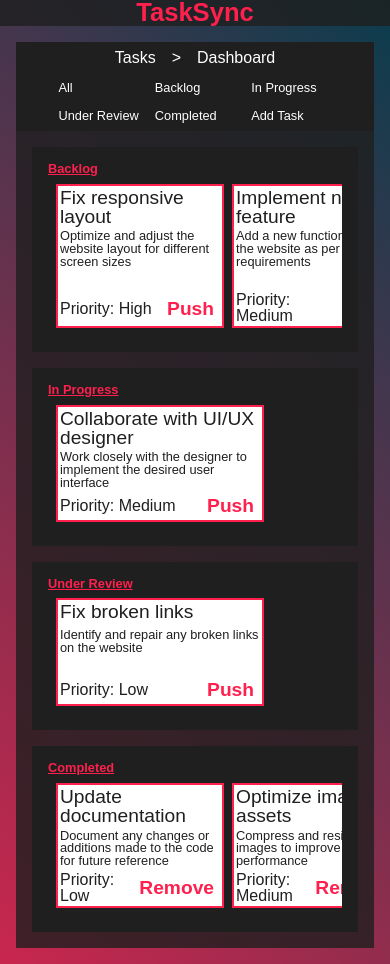
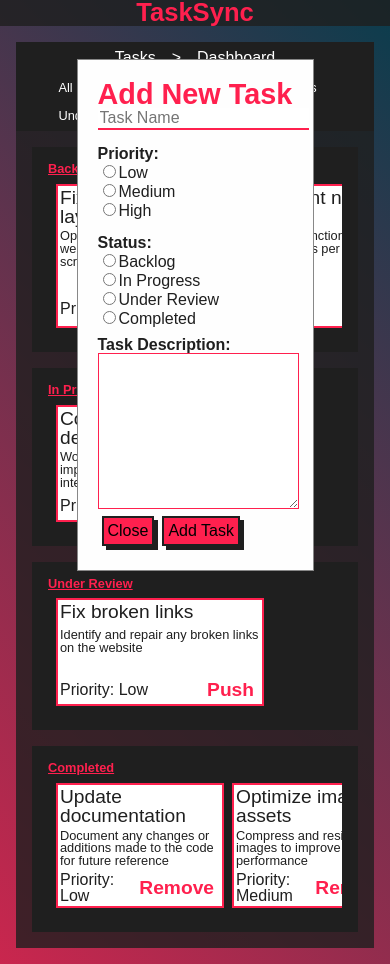
Before and after one commit to williamalowe/TaskSync, a React (Vite) app: page /workspace in a window 390 px wide. Built offline with nearby package versions, Linux system fonts and the light colour scheme; a web font is replaced by a local one.

Commit message:
fix: add newtaskform-component mobile responsiveness

```diff
--- a/src/components/NewTaskModal/NewTaskModal.module.css
+++ b/src/components/NewTaskModal/NewTaskModal.module.css
@@ -1,5 +1,5 @@
 .modal {
-  display: none;
+  /* display: none; */
   position: fixed; /* Stay in place */
   z-index: 1; /* Sit on top */
   left: 0;
@@ -67,3 +67,12 @@
   transform: translate(4px, 4px);
   box-shadow: 0 0;
 }
+
+@media only screen and (max-width: 600px) {
+  .form {
+    flex-direction: column;
+  }
+  .formItem>textarea {
+    width: 100%;
+  }
+}
```
